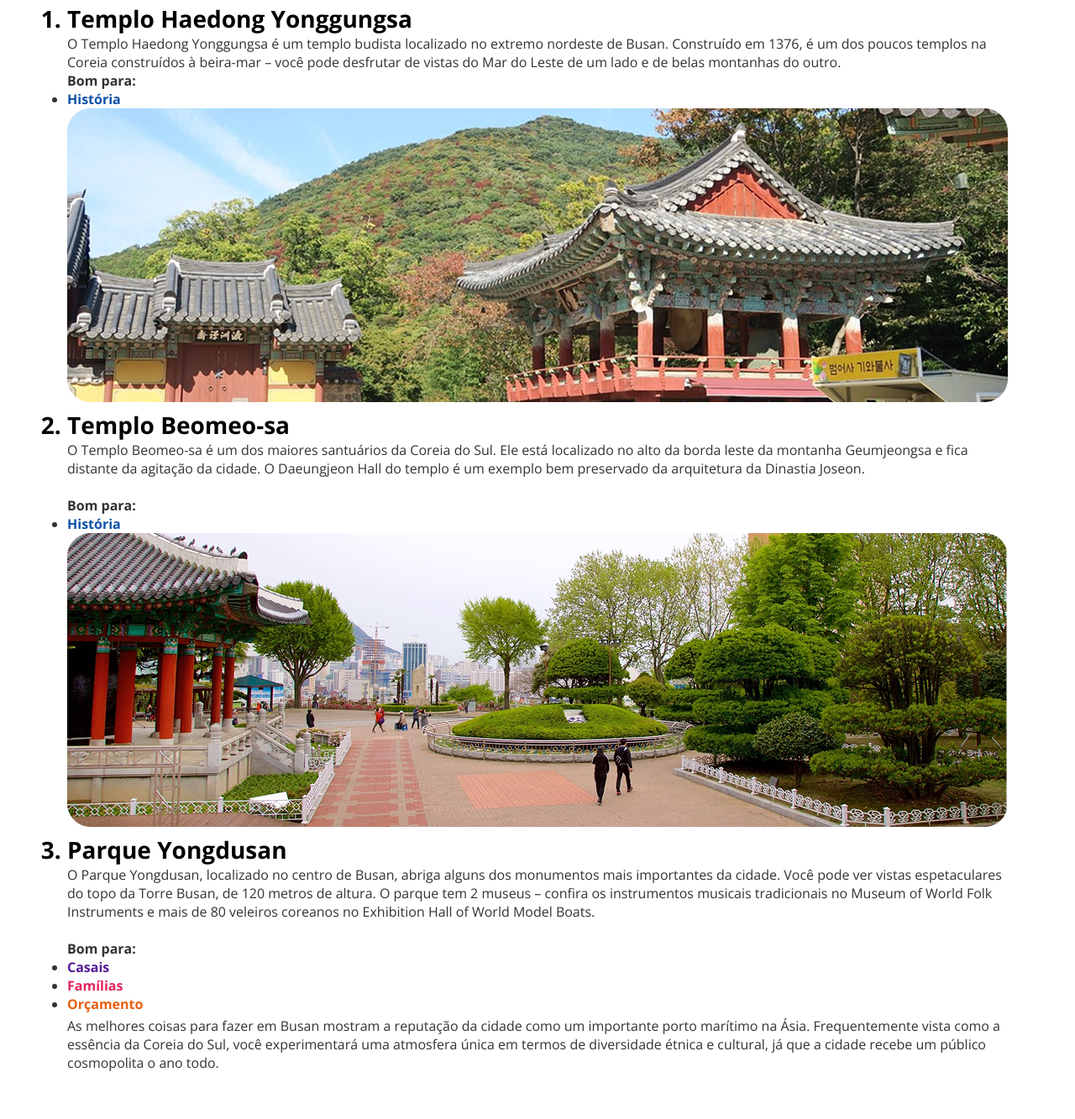
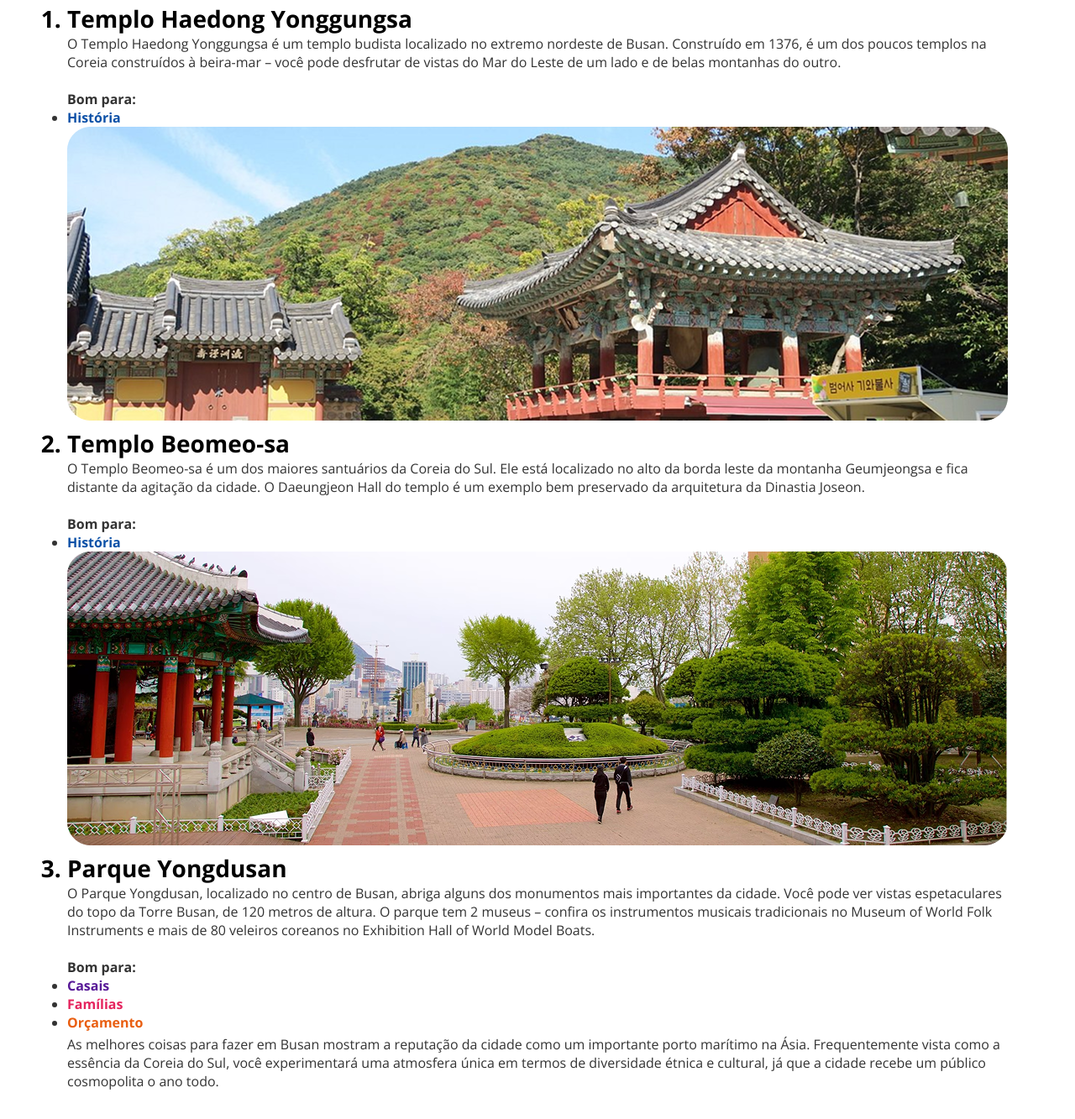
Before and after one commit to Lorenafsousa/Desafio-LocalTuristico, a plain HTML site: page index.html in a window 1280 px wide. Shown: the part 1716-3049 px from the top of the page at 84% size. Drawn offline with nearby package versions, Linux system fonts and the light colour scheme.

Commit message:
ultimas alterações de espaço

```diff
--- a/index.html
+++ b/index.html
@@ -31,7 +31,7 @@
       <ol>
         <img src="assets/image-lista1.png" alt="Imagem do Templo Haedong Yonggungsa">
       <li>Templo Haedong Yonggungsa </li>
-        <p class="legenda">O Templo Haedong Yonggungsa é um templo budista localizado no extremo nordeste de Busan. Construído em 1376, é um dos poucos templos na Coreia construídos à beira-mar – você pode desfrutar de vistas do Mar do Leste de um lado e de belas montanhas do outro. <br>
+        <p class="legenda">O Templo Haedong Yonggungsa é um templo budista localizado no extremo nordeste de Busan. Construído em 1376, é um dos poucos templos na Coreia construídos à beira-mar – você pode desfrutar de vistas do Mar do Leste de um lado e de belas montanhas do outro. <br><br>
 
           <p class="textsec">Bom para:</p>
           <ul><li><p class="blue">História</li></ul>
@@ -57,8 +57,8 @@
           </p>
 
       </ol>
-      <section id="description"></section>
-      <p>As melhores coisas para fazer em Busan mostram a reputação da cidade como um importante porto marítimo na Ásia. Frequentemente vista como a essência da Coreia do Sul, você experimentará uma atmosfera única em termos de diversidade étnica e cultural, já que a cidade recebe um público cosmopolita o ano todo. </p>
+
+      <p class="conclusao">As melhores coisas para fazer em Busan mostram a reputação da cidade como um importante porto marítimo na Ásia. Frequentemente vista como a essência da Coreia do Sul, você experimentará uma atmosfera única em termos de diversidade étnica e cultural, já que a cidade recebe um público cosmopolita o ano todo. </p>
     </main>
   </div>
 
```
